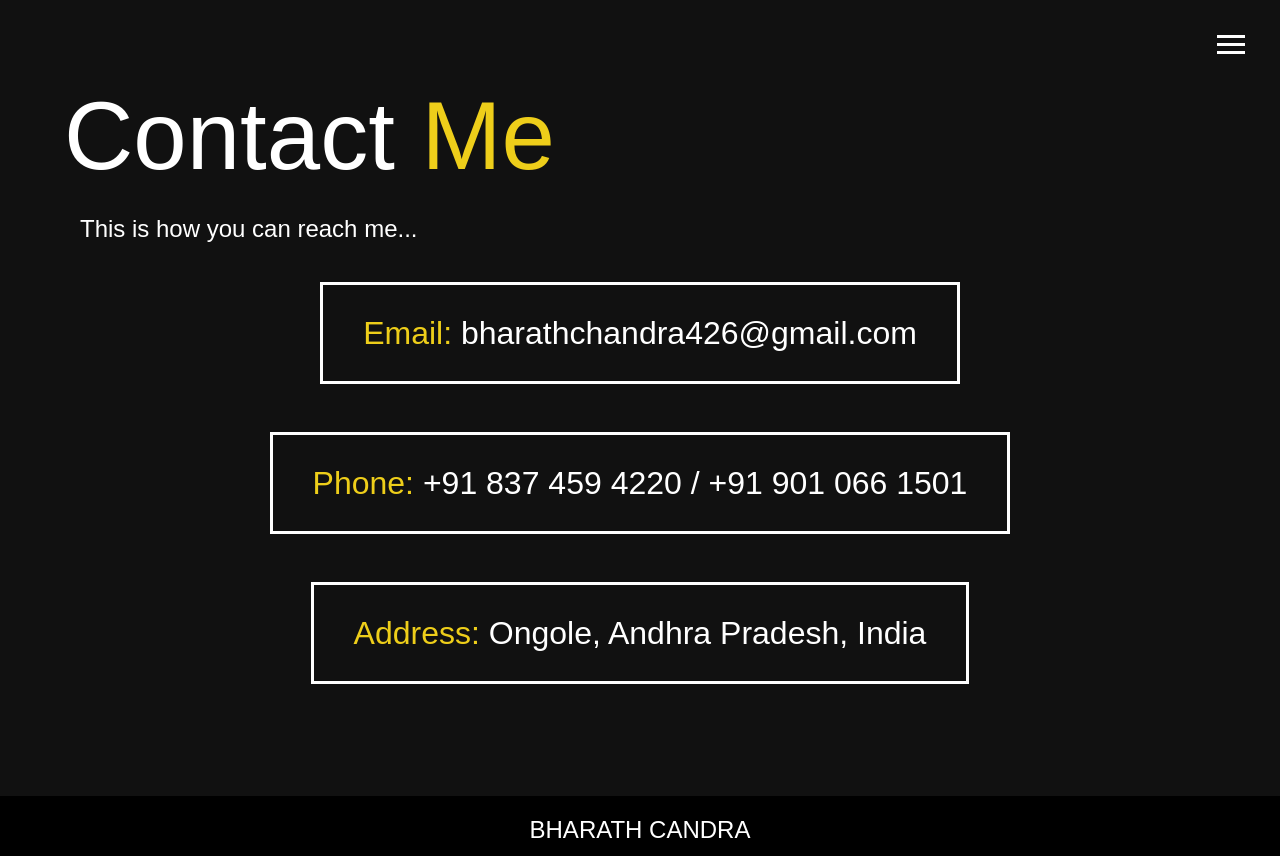
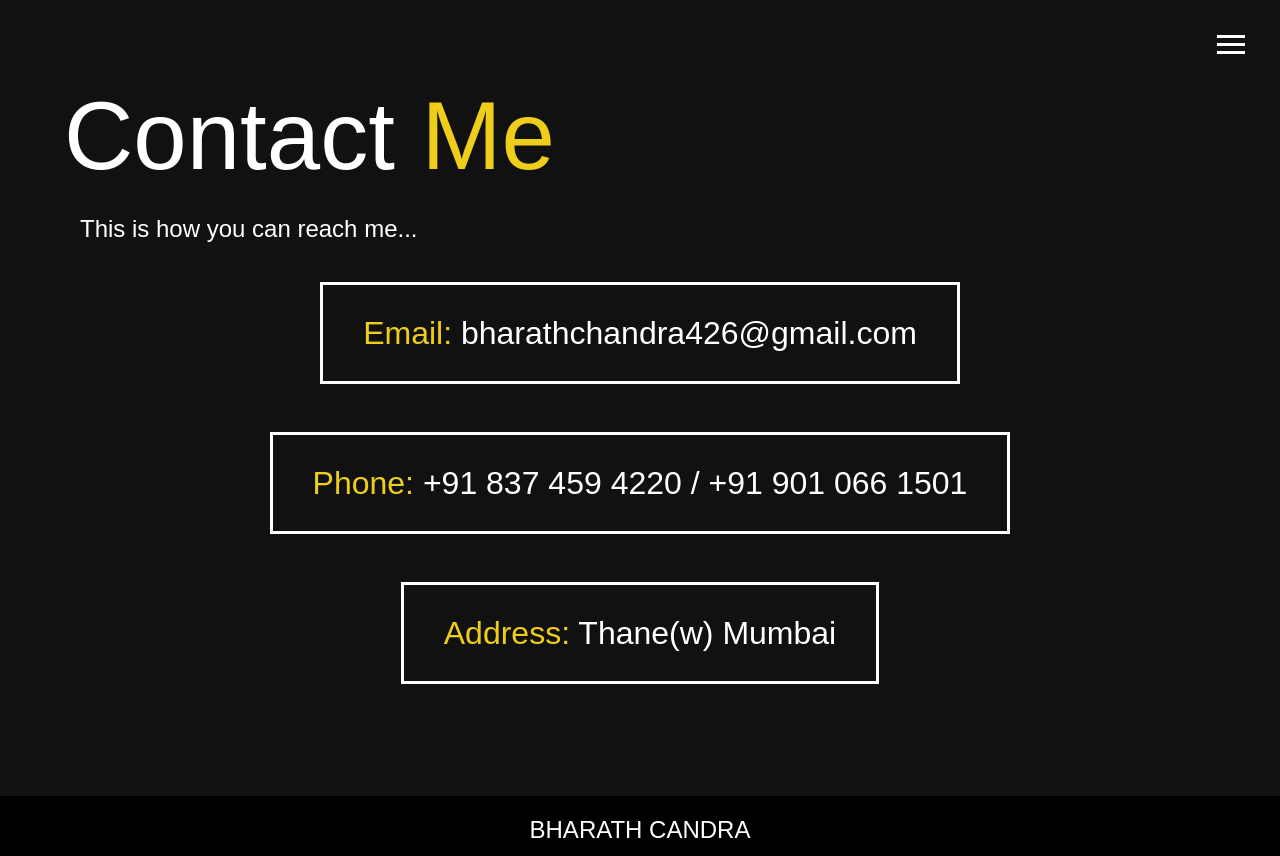
Before and after one commit to BharathChandra27/my-portfolio, a website: page dist/contact.html in a window 1280 px wide. Drawn offline with Linux system fonts and the light colour scheme; a web font is replaced by a local one.

Commit message:
Update contact.html

```diff
--- a/dist/contact.html
+++ b/dist/contact.html
@@ -83,7 +83,7 @@
         </div>
         <div>
           <span class="text-secondary">Address: </span>
-          Ongole, Andhra Pradesh, India
+          Thane(w) Mumbai
         </div>
       </div>
     </main>
```
